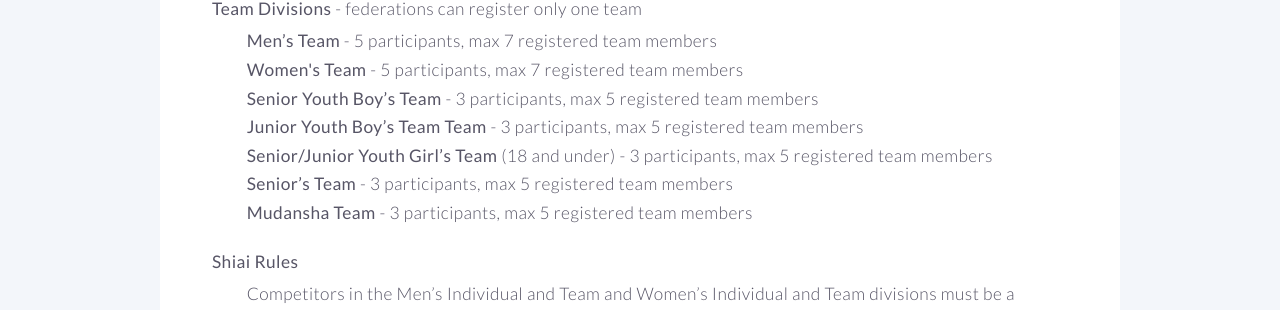
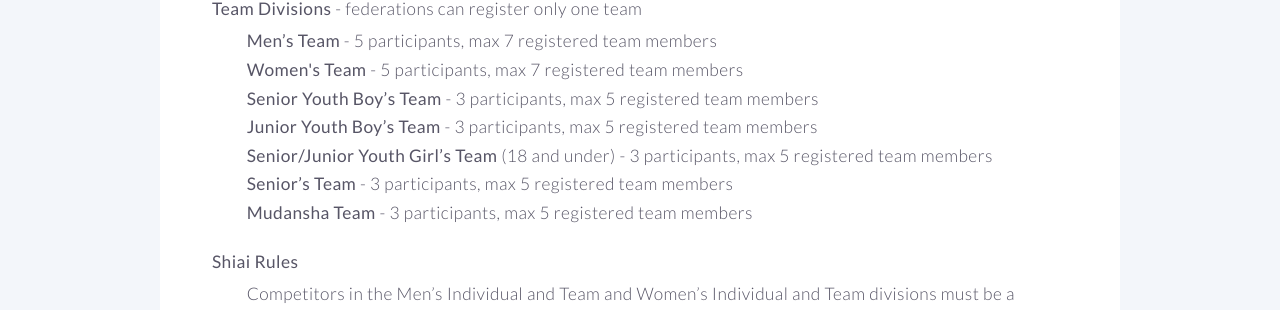
Before and after one commit to auskf-web/auskf-nationals.github.io, a Jekyll site: the page built from info.html, in a window 1280 px wide and 900 px high, scrolled down 727 px. Shown: the part 144-454 px from the top of the window. Built offline with Jekyll 4.4.1, drawn with Linux system fonts in a browser that asks for light colours; some of the changed text lies outside the part shown.

Commit message:
Fix “team team” and add kid’s price for Sayonara party

```diff
--- a/info.html
+++ b/info.html
@@ -57,7 +57,7 @@ th, td {
 					<li><b>Men’s Team</b> - 5 participants, max 7 registered team members</li>
 					<li><b>Women's Team</b> - 5 participants, max 7 registered team members</li>
 					<li><b>Senior Youth Boy’s Team</b> - 3 participants, max 5 registered team members</li>
-					<li><b>Junior Youth Boy’s Team Team</b> - 3 participants, max 5 registered team members</li>
+					<li><b>Junior Youth Boy’s Team</b> - 3 participants, max 5 registered team members</li>
 					<li><b>Senior/Junior Youth Girl’s Team</b> (18 and under) - 3 participants, max 5 registered team members</li>
 					<li><b>Senior’s Team</b> - 3 participants, max 5 registered team members</li>
 					<li><b>Mudansha Team</b> - 3 participants, max 5 registered team members</li>
```
Also changed, not shown: other parts of info.html (+1 -1 lines).
